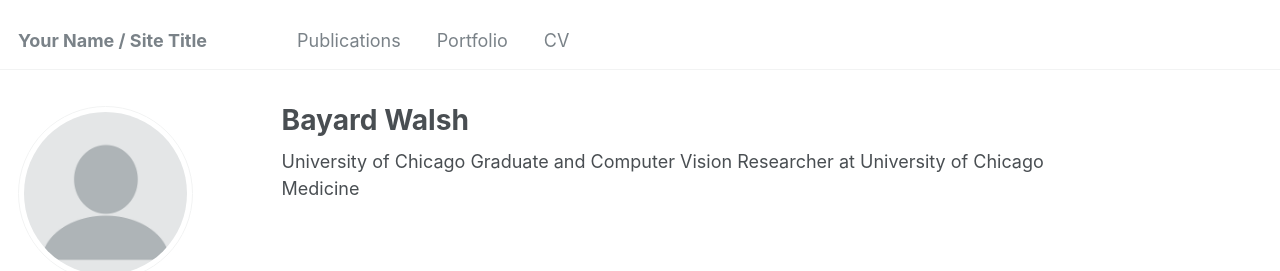
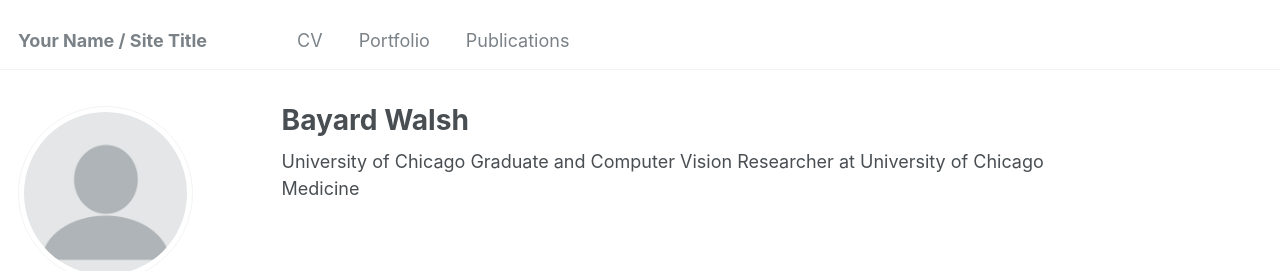
Before and after one commit to bkwalsh/bkwalsh.github.io, a Jekyll site: the page built from _pages/about.md, in a window 1280 px wide. Shown: the top 271 px of the page. Built offline with Jekyll 4.4.1, drawn with Linux system fonts in a browser that asks for light colours; some web fonts are replaced; part of the change alters nothing that is shown.

```diff
--- a/_data/navigation.yml
+++ b/_data/navigation.yml
@@ -1,5 +1,11 @@
 # main links links
 main:
+  - title: "CV"
+    url: /cv/
+
+  - title: "Portfolio"
+    url: /portfolio/
+
   - title: "Publications"
     url: /publications/
 
@@ -9,14 +15,11 @@ main:
 #  - title: "Teaching"
 #    url: /teaching/
 
-  - title: "Portfolio"
-    url: /portfolio/
+
 
 #  - title: "Blog Posts"
 #    url: /year-archive/
 
-  - title: "CV"
-    url: /cv/
 
 #  - title: "Guide"
 #    url: /markdown/
```
